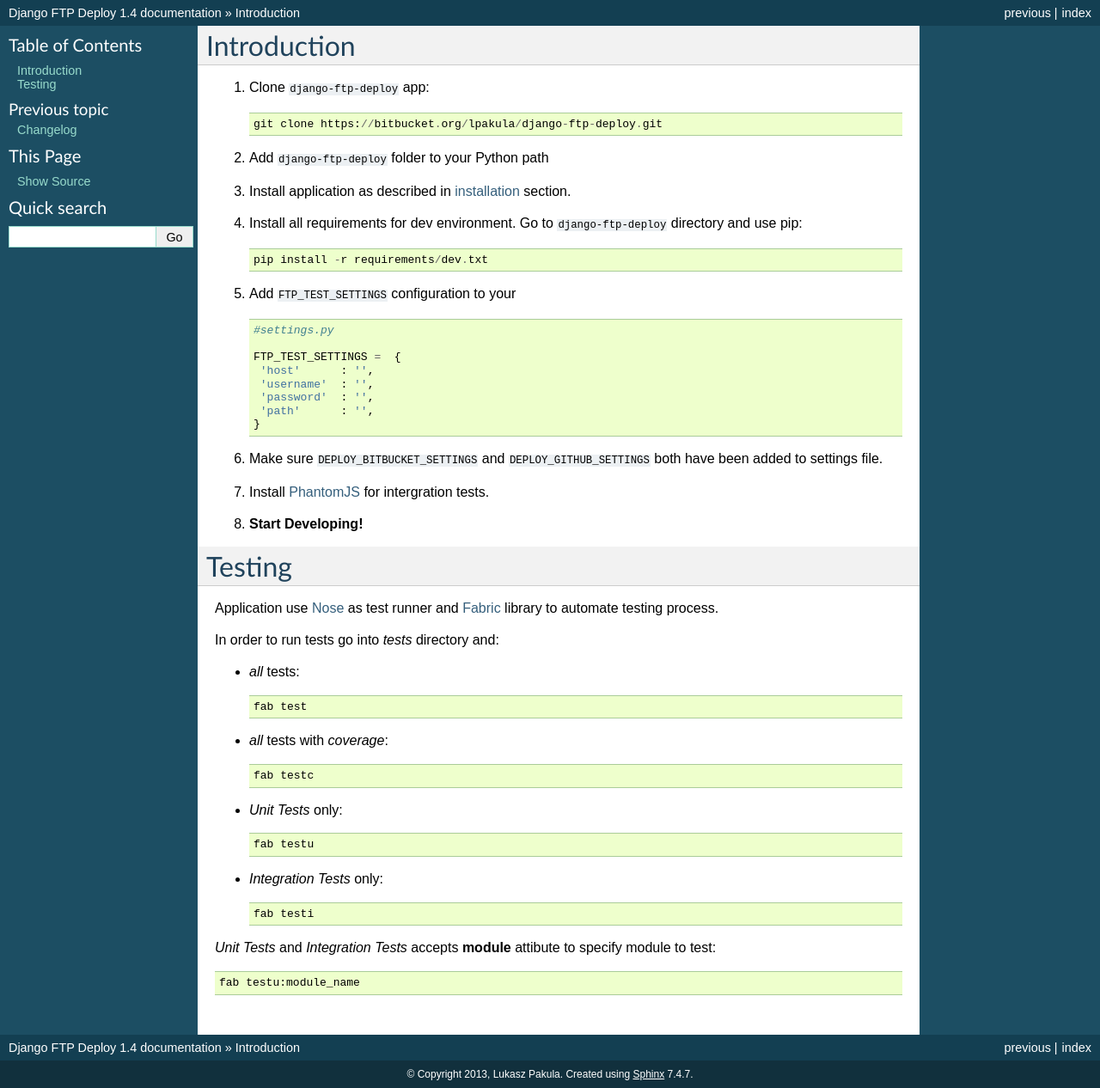
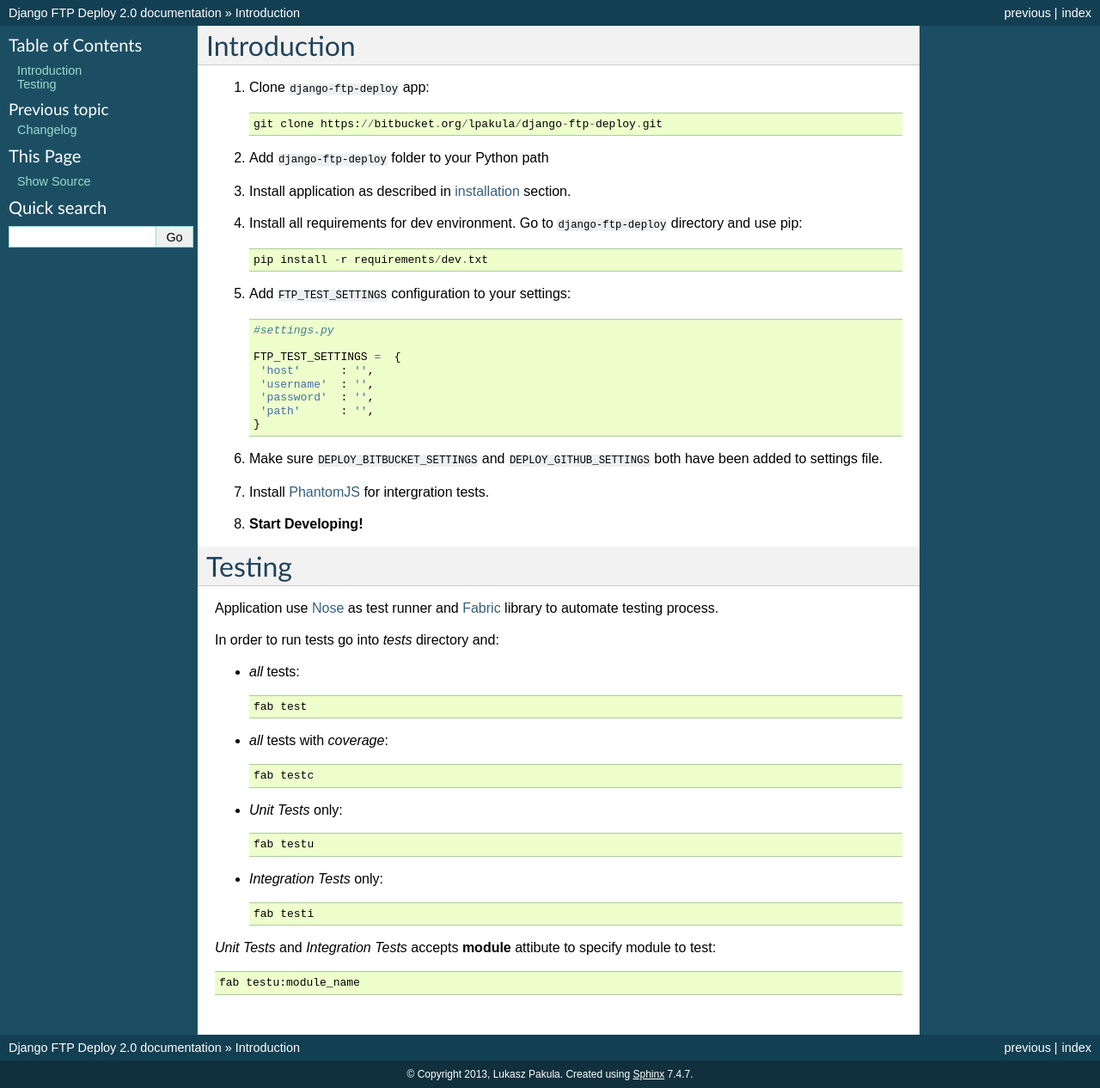
Before and after one commit to eabg/django-ftp-deploy, a Sphinx documentation site: the page built from docs/getinvolved.rst, in a window 1280 px wide. Shown: the whole page at 86% size. Built offline with Sphinx 7.4.7, drawn with Linux system fonts in a browser that asks for light colours.

Commit message:
Update docs

```diff
--- a/README.rst
+++ b/README.rst
@@ -9,6 +9,12 @@
     :alt: Downloads
 
 django-ftp-deploy allows you to automatically deploy GIT repositories to FTP servers. You don't need to install git on the server!
+
+
+**Support:**
+
+* Django 1.7
+* Python 2.7 / 3.3 / 3.4
 
 
 **Features:**
--- a/docs/changelog.rst
+++ b/docs/changelog.rst
@@ -5,7 +5,7 @@
 
 Changelog for django-ftp-deploy module
 
-v1.5
+v2.0
 ----
 
 * support for Django 1.7
--- a/docs/conf.py
+++ b/docs/conf.py
@@ -51,9 +51,9 @@
 # built documents.
 #
 # The short X.Y version.
-version = '1.4.1'
+version = '2.0.0'
 # The full version, including alpha/beta/rc tags.
-release = '1.4'
+release = '2.0'
 
 # The language for content autogenerated by Sphinx. Refer to documentation
 # for a list of supported languages.
--- a/docs/getinvolved.rst
+++ b/docs/getinvolved.rst
@@ -15,7 +15,7 @@
 
      pip install -r requirements/dev.txt
 
-#. Add ``FTP_TEST_SETTINGS`` configuration to your
+#. Add ``FTP_TEST_SETTINGS`` configuration to your settings:
 
    .. code-block:: python
 
--- a/docs/installation.rst
+++ b/docs/installation.rst
@@ -9,7 +9,6 @@
 Requirements
 ------------
 
-#.  Django 1.7
 #. `celery <http://www.celeryproject.org/>`_
 #. `pycurl <https://pypi.python.org/pypi/pycurl>`_
 #. `certifi <https://pypi.python.org/pypi/certifi>`_
```
Also changed, not shown: docs/index.rst (+9 -1 lines).
